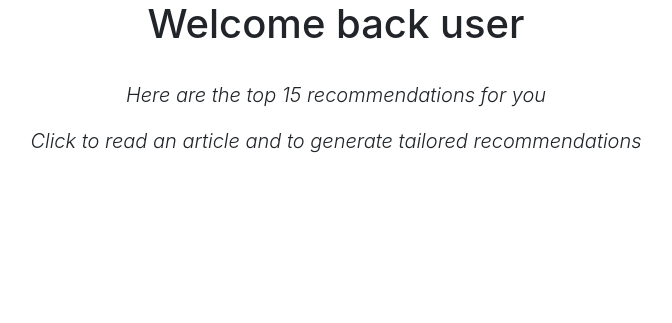
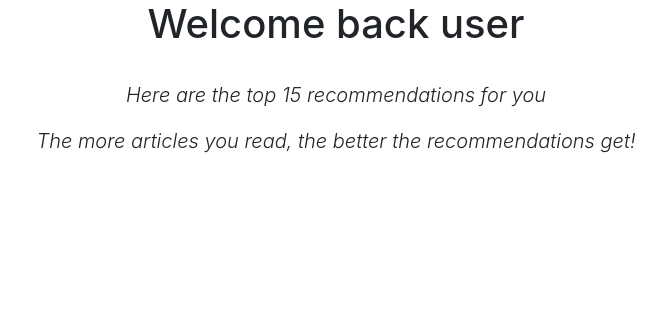
Before and after one commit to sameedakber-ai/ibm-recommendations-2, a Flask app: template templates/user.html in a window 1280 px wide. Shown: the part 337-660 px from the top of the page, without its empty margins (304-976 px from the left). Run offline with Flask 2, Linux system fonts and the light colour scheme; the template is opened without the code that fills it, so the values that code supplies are empty; parts of the project's set-up code (start-up, migrations or seed data) failed here and were passed over; some libraries are stand-ins or nearby versions.

Commit message:
feat: Display text to guide user processes

```diff
--- a/templates/user.html
+++ b/templates/user.html
@@ -8,7 +8,7 @@
     <h1 class="text-center">Welcome back user {{ user_id }}</h1>
     <br>
     <p class="text-center lead font-italic">Here are the top 15 recommendations for you</p>
-    <p class="text-center lead font-italic">Click to read an article and to generate tailored recommendations</p>
+    <p class="text-center lead font-italic">The more articles you read, the better the recommendations get!</p>
     <div class="overflow-auto list-group" style="height: 250px;">
         {% for rec,descr,link in recs %}
             <a href="{{ url_for('updatedatabase', subpath=link, id=user_id, article=rec) }}" class="list-group-item list-group-item-action flex-column align-items-start">
```
